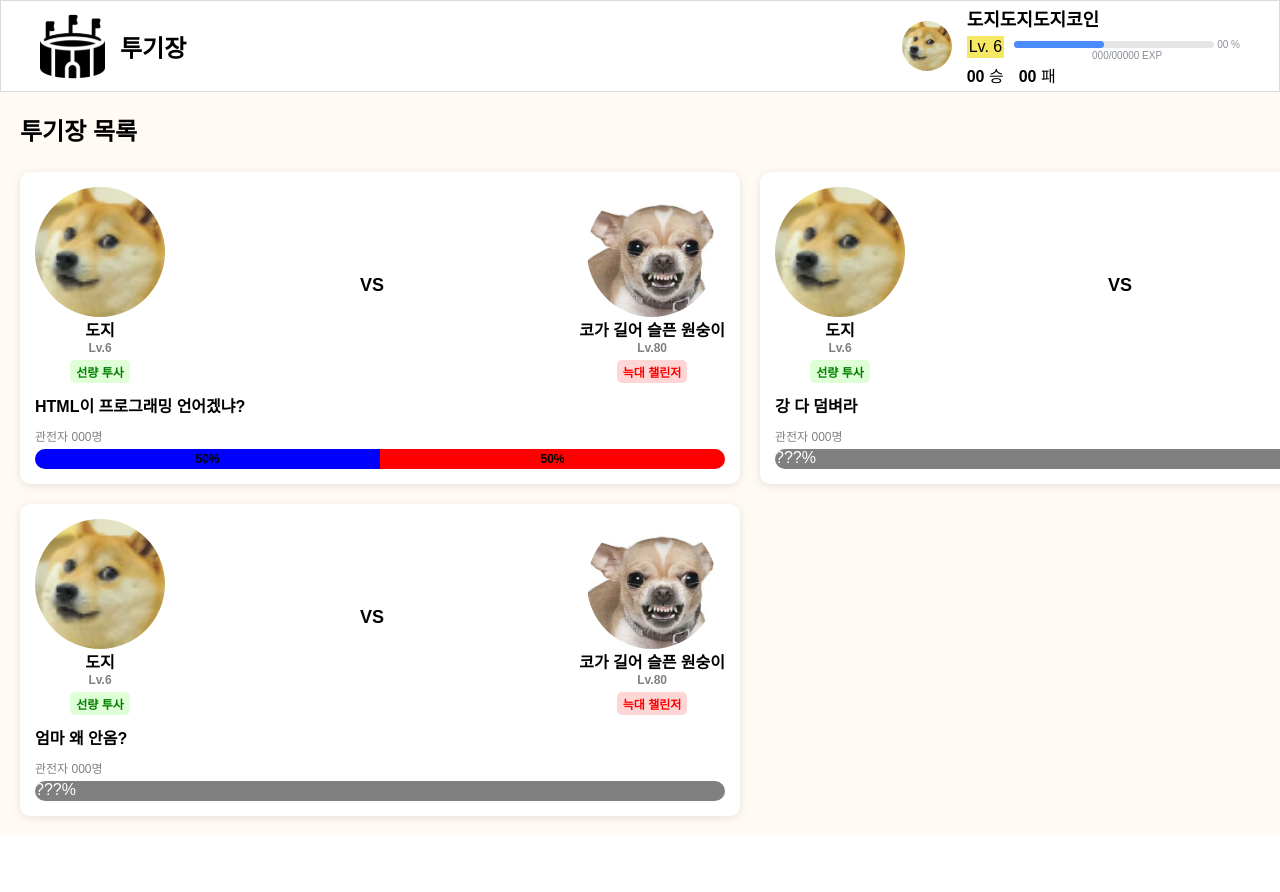
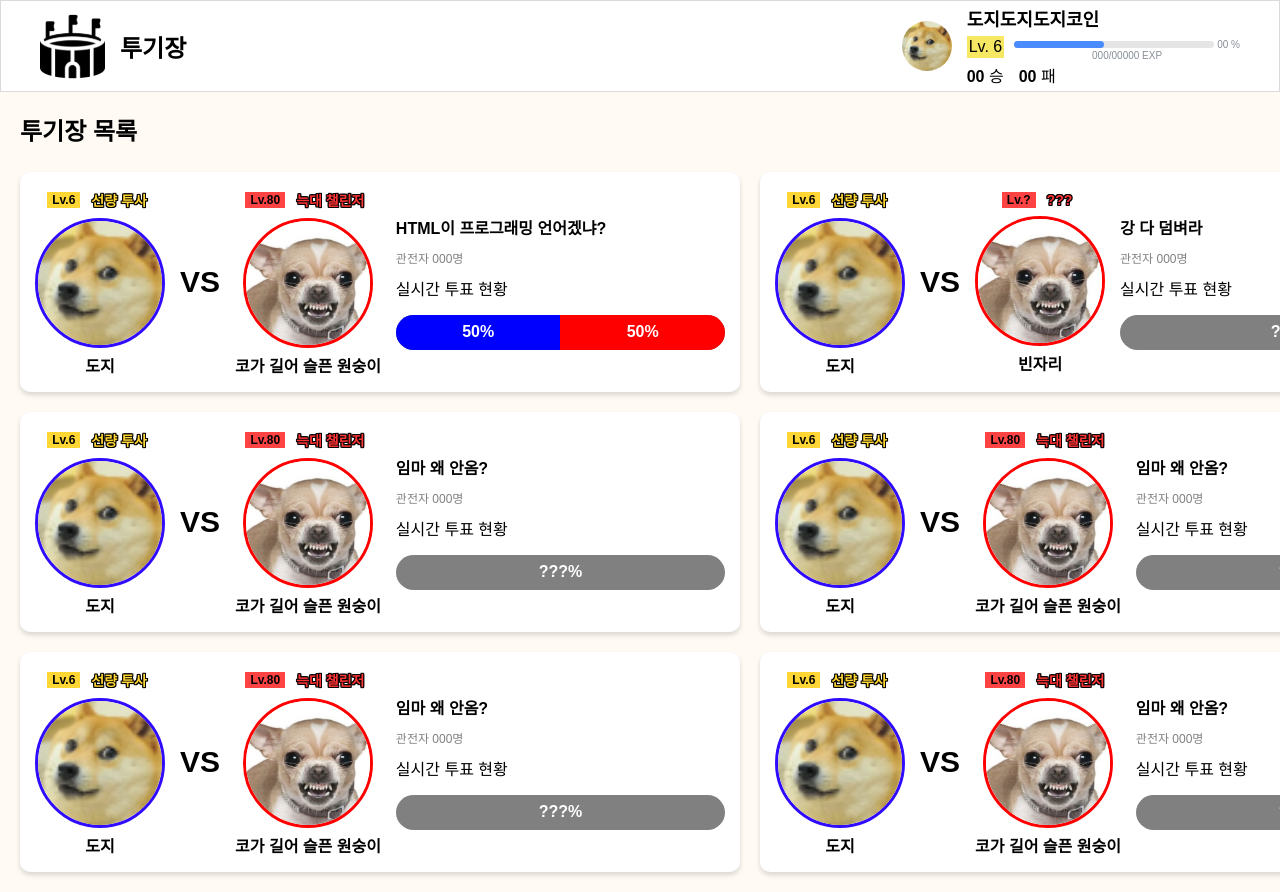
Before and after one commit to hanwoosung/DMDMProject, a React (Create React App) app in the folder src/main/frontend/: page /fight/list in a window 1280 px wide. Shown: the top 892 px of the page. Before the commit the page ends 836 px from the top, so only its background shows below. Built offline with nearby package versions, Linux system fonts and the light colour scheme; a web font is replaced by a local one.

Commit message:
리스트 디자인 완료(페이징 버튼 후처리 예정)

```diff
--- a/src/main/frontend/src/assets/css/FightZoneList.module.css
+++ b/src/main/frontend/src/assets/css/FightZoneList.module.css
@@ -45,17 +45,18 @@
 }
 
 .fightRoomCard {
+    composes: flexRow;
     background: white;
     padding: 15px;
     border-radius: 10px;
-    box-shadow: 0 2px 10px rgba(0, 0, 0, 0.1);
-    display: flex;
-    flex-direction: column;
+    box-shadow: 0 3px 5px rgba(0, 0, 0, 0.15);
+    gap: 15px;
 }
 
-.fightInfo {
-    display: flex;
+.fightersInfo {
+    composes: flexRow;
     align-items: center;
+    gap: 15px;
     justify-content: space-between;
 }
 
@@ -64,6 +65,7 @@
     flex-direction: column;
     align-items: center;
     text-align: center;
+    gap: 5px;
 }
 
 .fighterName {
@@ -73,36 +75,25 @@
 .fighterLevel {
     font-size: 12px;
     font-weight: bold;
-    color: gray;
+    padding: 1px 5px;
 }
 
 .fighterType {
     font-size: 12px;
-    font-weight: bold;
     padding: 3px 6px;
     border-radius: 5px;
-    margin-top: 5px;
-}
+    color: white;
 
-.green {
-    background-color: #dfffd6;
-    color: #007f00;
-}
-
-.red {
-    background-color: #ffd6d6;
-    color: #ff0000;
 }
 
 .vsText {
-    font-size: 18px;
-    font-weight: bold;
+    font-size: 30px;
+    font-weight: bolder;
 }
 
 .fightTitle {
     font-weight: bold;
     font-size: 16px;
-    margin: 10px 0;
 }
 
 .spectators {
@@ -111,17 +102,21 @@
 }
 
 .voteBar {
-    display: flex;
-    height: 20px;
-    border-radius: 10px;
+    composes: flexRow;
+    justify-content: center;
+    align-items: center;
+    height: 35px;
+    border-radius: 20px;
     overflow: hidden;
     margin-top: 5px;
-    background: #ddd;
+    background: gray;
 }
 
 .vote {
+    color: white;
+    height: 100%;
     text-align: center;
-    font-size: 12px;
+    font-size: 16px;
     font-weight: bold;
     display: flex;
     align-items: center;
@@ -129,8 +124,7 @@
 }
 
 .votePending {
-    width: 100%;
-    background: gray;
+    font-weight: bold;
     color: white;
 }
 
@@ -141,3 +135,15 @@
     object-fit: cover;
     pointer-events: none;
 }
+
+.chatRoomInfo{
+    flex: 1;
+    composes: flexColumn;
+    justify-content: center;
+    gap: 10px;
+}
+.fighterInfo{
+    composes: flexRow;
+    gap: 5px;
+    align-items: center;
+}
--- a/src/main/frontend/src/pages/FightZoneList.jsx
+++ b/src/main/frontend/src/pages/FightZoneList.jsx
@@ -4,9 +4,9 @@ import leftFighterImg from "../assets/image/ex_profile.png";
 import rightFighterImg from "../assets/image/ex_chiwawa.jpg";
 import SmallBtn from "../components/common/SmallBtnComponents";
 
+// todo useEffect에서 페이징 값을 받으면 이에 대한 배열요소 6개를 가져옴
 const fightRooms = [
     {
-        id: 1,
         challenger: {name: "도지", level: 6, type: "선량 투사", image: leftFighterImg},
         opponent: {name: "코가 길어 슬픈 원숭이", level: 80, type: "늑대 챌린저", image: rightFighterImg},
         title: "HTML이 프로그래밍 언어겠냐?",
@@ -14,7 +14,6 @@ const fightRooms = [
         vote: {challenger: 50, opponent: 50}
     },
     {
-        id: 2,
         challenger: {name: "도지", level: 6, type: "선량 투사", image: leftFighterImg},
         opponent: {name: "빈자리", level: "?", type: "???", image: rightFighterImg},
         title: "강 다 덤벼라",
@@ -22,16 +21,54 @@ const fightRooms = [
         vote: {challenger: null, opponent: null}
     },
     {
-        id: 3,
         challenger: {name: "도지", level: 6, type: "선량 투사", image: leftFighterImg},
         opponent: {name: "코가 길어 슬픈 원숭이", level: 80, type: "늑대 챌린저", image: rightFighterImg},
-        title: "엄마 왜 안옴?",
+        title: "임마 왜 안옴?",
+        spectators: "000명",
+        vote: {challenger: null, opponent: null}
+    },
+    {
+        challenger: {name: "도지", level: 6, type: "선량 투사", image: leftFighterImg},
+        opponent: {name: "코가 길어 슬픈 원숭이", level: 80, type: "늑대 챌린저", image: rightFighterImg},
+        title: "임마 왜 안옴?",
+        spectators: "000명",
+        vote: {challenger: null, opponent: null}
+    },
+    {
+        challenger: {name: "도지", level: 6, type: "선량 투사", image: leftFighterImg},
+        opponent: {name: "코가 길어 슬픈 원숭이", level: 80, type: "늑대 챌린저", image: rightFighterImg},
+        title: "임마 왜 안옴?",
+        spectators: "000명",
+        vote: {challenger: null, opponent: null}
+    },
+    {
+        challenger: {name: "도지", level: 6, type: "선량 투사", image: leftFighterImg},
+        opponent: {name: "코가 길어 슬픈 원숭이", level: 80, type: "늑대 챌린저", image: rightFighterImg},
+        title: "임마 왜 안옴?",
         spectators: "000명",
         vote: {challenger: null, opponent: null}
     },
 ];
 
 const FightZoneList = () => {
+
+    // 뱃지 스타일 결정
+    const getBadgeStyle = (fontColor, borderColor) => ({
+        fontSize: '14px',
+        fontWeight: 800,
+        color: fontColor,
+        textShadow: `
+        1px 1px 0 ${borderColor},
+        -1px -1px 0 ${borderColor},
+        -1px 1px 0 ${borderColor},
+        1px -1px 0 ${borderColor},
+        0px 1px 0 ${borderColor},
+        0px -1px 0 ${borderColor},
+        1px 0px 0 ${borderColor},
+        -1px 0px 0 ${borderColor}
+    `,
+    });
+
     return (
         <div className={styles.flexColumn} style={{background: "#FFFBF4"}}>
             <FightHeader/>
@@ -41,28 +78,35 @@ const FightZoneList = () => {
                     <SmallBtn title={"방 생성"}/>
                 </div>
                 <div className={styles.fightRooms}>
-                    {fightRooms.map((room) => (
-                        <div key={room.id} className={styles.fightRoomCard}>
-                            <div className={styles.fightInfo}>
+                    {fightRooms.map((room, index) => (
+                        <div key={index} className={styles.fightRoomCard}>
+                            <div className={styles.fightersInfo}>
                                 <div className={styles.fighter}>
+                                    <div className={styles.fighterInfo}>
+                                        <span className={styles.fighterLevel} style={{background: "#ffd633"}}>Lv.{room.challenger.level}</span>
+                                        <span
+                                            className={styles.fighterType} style={getBadgeStyle("#ffd633", "#000")}>{room.challenger.type}</span>
+                                    </div>
                                     <img className={styles.profileImg} src={room.challenger.image}
-                                         alt={room.challenger.name}/>
+                                         alt={room.challenger.name} style={{border: "3px solid #300CFF"}}/>
                                     <p className={styles.fighterName}>{room.challenger.name}</p>
-                                    <span className={styles.fighterLevel}>Lv.{room.challenger.level}</span>
-                                    <span
-                                        className={`${styles.fighterType} ${styles.green}`}>{room.challenger.type}</span>
                                 </div>
                                 <span className={styles.vsText}>VS</span>
                                 <div className={styles.fighter}>
+                                    <div className={styles.fighterInfo}>
+                                        <span className={styles.fighterLevel} style={{background: "#ff4343"}}>Lv.{room.opponent.level}</span>
+                                        <span
+                                            className={styles.fighterType} style={getBadgeStyle("#ff3535", "#000")}>{room.opponent.type}</span>
+                                    </div>
                                     <img className={styles.profileImg} src={room.opponent.image}
-                                         alt={room.opponent.name}/>
+                                         alt={room.opponent.name} style={{border: "3px solid #FF0000"}}/>
                                     <p className={styles.fighterName}>{room.opponent.name}</p>
-                                    <span className={styles.fighterLevel}>Lv.{room.opponent.level}</span>
-                                    <span className={`${styles.fighterType} ${styles.red}`}>{room.opponent.type}</span>
                                 </div>
                             </div>
+                            <div className={styles.chatRoomInfo}>
                                 <div className={styles.fightTitle}>{room.title}</div>
                                 <p className={styles.spectators}>관전자 {room.spectators}</p>
+                                <p>실시간 투표 현황</p>
                                 <div className={styles.voteBar}>
                                     {room.vote.challenger !== null ? (
                                         <>
@@ -80,9 +124,17 @@ const FightZoneList = () => {
                                     )}
                                 </div>
                             </div>
+                        </div>
                     ))}
                 </div>
             </div>
+            {/*<PagingButtons*/}
+            {/*    currentPage = {null}*/}
+            {/*    pageSize = {null}*/}
+            {/*    pageBthSize = {null}*/}
+            {/*    onPageChange = {null}*/}
+            {/*    // pagingData={{, , , , }}*/}
+            {/*/>*/}
         </div>
     )
 }
```
Lines whose indentation alone changed are shown as unchanged.
